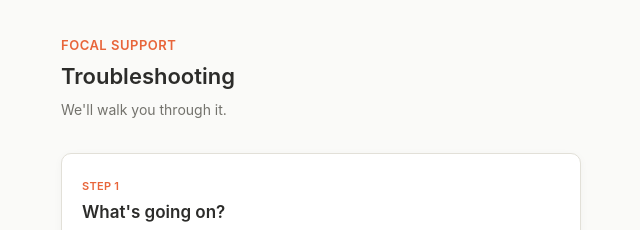
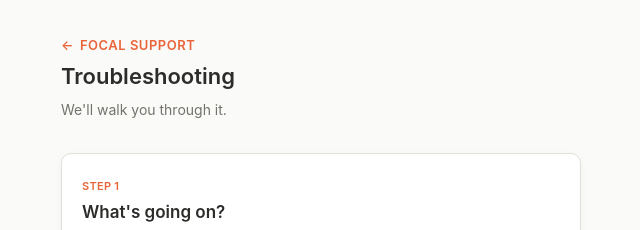
Before and after one commit to BeamT/external-docs, a Jekyll site: the page built from fixit.html, in a window 1280 px wide. Shown: the top 230 px of the page, without its empty margins (319-959 px from the left). Built offline with Jekyll 4.4.1, drawn with Linux system fonts in a browser that asks for light colours.

Commit message:
links visual treatments

```diff
--- a/fixit.html
+++ b/fixit.html
@@ -50,7 +50,9 @@
 }
 
 .logo {
-  display: inline-block;
+  display: inline-flex;
+  align-items: center;
+  gap: 6px;
   font-size: 13px;
   font-weight: 600;
   letter-spacing: 0.5px;
@@ -60,7 +62,15 @@
   margin-bottom: 4px;
 }
 
-.logo:hover { text-decoration: underline; }
+.logo-text { text-decoration: none; }
+.logo:hover .logo-text { text-decoration: underline; }
+
+.logo-arrow {
+  display: inline-block;
+  transition: transform 0.15s;
+}
+
+.logo:hover .logo-arrow { transform: translateX(-3px); }
 
 h1 {
   font-size: 22px;
@@ -485,7 +495,7 @@
 <body>
 
 <div class="wrap">
-  <a class="logo" href="{{ site.baseurl }}/">Focal Support</a>
+  <a class="logo" href="{{ site.baseurl }}/"><span class="logo-arrow" aria-hidden="true">&larr;</span> <span class="logo-text">Focal Support</span></a>
   <h1>Troubleshooting</h1>
   <p class="subtitle">We'll walk you through it.</p>
   <div id="app"></div>
--- a/index.html
+++ b/index.html
@@ -9,9 +9,9 @@
 
 <a class="fixit-banner" href="{{ site.baseurl }}/fixit/">
   <div class="fixit-banner-text">
-    <div class="fixit-banner-eyebrow">Having an issue right now?</div>
+    <div class="fixit-banner-eyebrow">Troubleshoot now</div>
     <h2>Use our troubleshooting tool</h2>
-    <p>Answer a few quick questions and we'll walk you through fixing it, or get you connected to Focal Support.</p>
+    <p>Follow a few prompts to fix it or contact support.</p>
   </div>
   <span class="fixit-banner-arrow" aria-hidden="true">&rarr;</span>
 </a>
```
Also changed, not shown: _guides/troubleshooting.md (+8 -2 lines), assets/style.css (+7 -1 lines).
